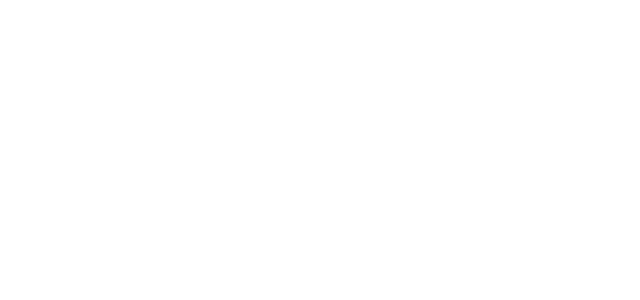
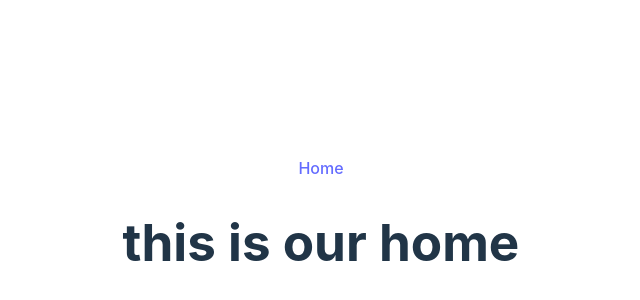
Before and after one commit to iamapusaha/simple-crud-client, a React (Vite) app: page / in a window 1280 px wide. Shown: the part 170-470 px from the top of the page, without its empty margins (319-959 px from the left). Built offline with nearby package versions, Linux system fonts and the light colour scheme.

Commit message:
add components and setup route

```diff
--- a/src/conponents/Header.jsx
+++ b/src/conponents/Header.jsx
@@ -4,7 +4,7 @@ import { Link } from "react-router-dom";
 const Header = () => {
     return (
         <div>
-            <Link></Link>
+            <Link to='/'>Home</Link>
         </div>
     );
 };
--- a/src/conponents/Home.jsx
+++ b/src/conponents/Home.jsx
@@ -3,7 +3,7 @@
 const Home = () => {
     return (
         <div>
-
+            <h1>this is our home</h1>
         </div>
     );
 };
--- a/src/conponents/Root.jsx
+++ b/src/conponents/Root.jsx
@@ -1,9 +1,12 @@
+import { Outlet } from "react-router-dom";
+import Header from "./Header";
 
 
 const Root = () => {
     return (
         <div>
-
+            <Header></Header>
+            <Outlet></Outlet>
         </div>
     );
 };
```
